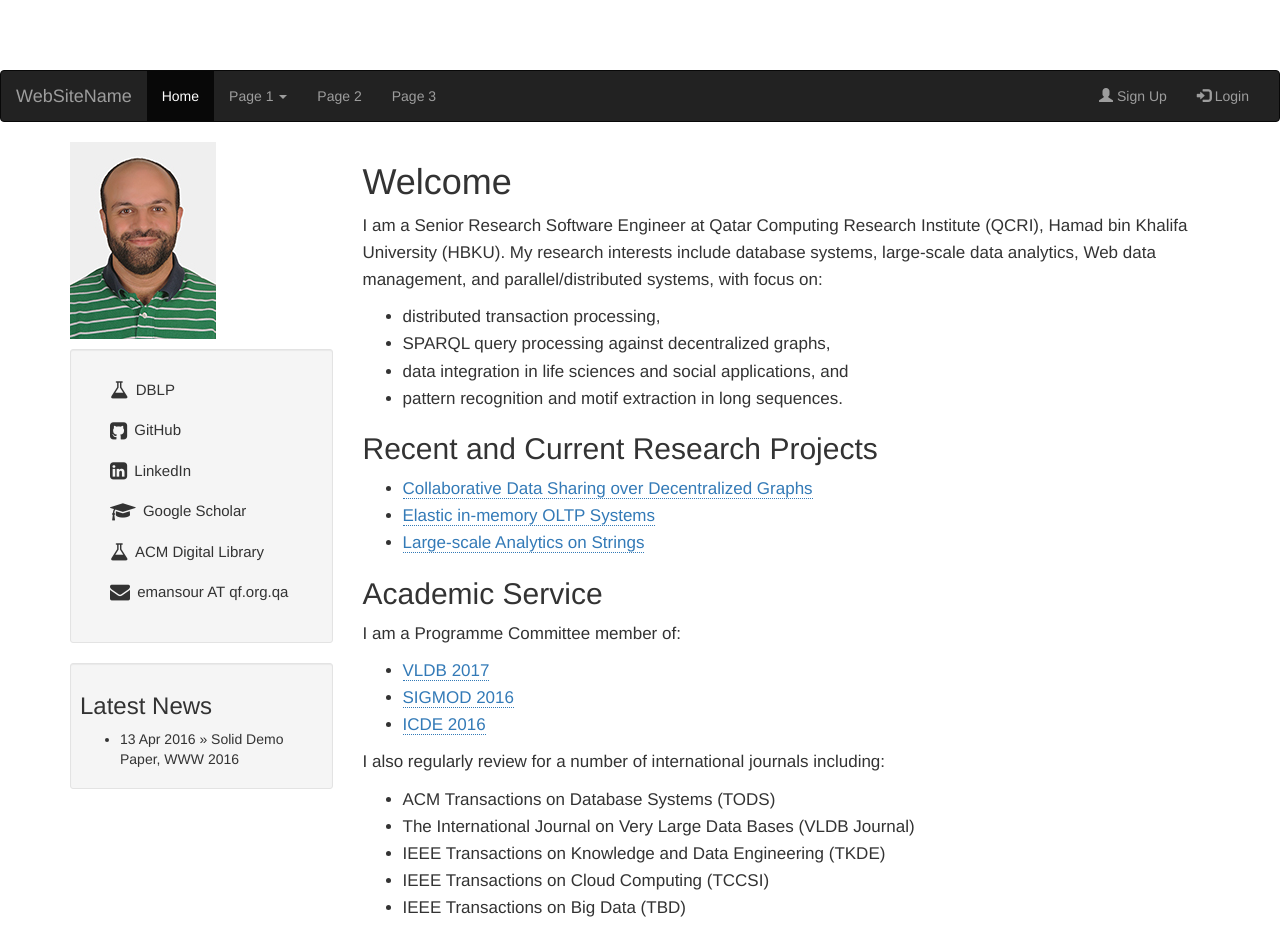
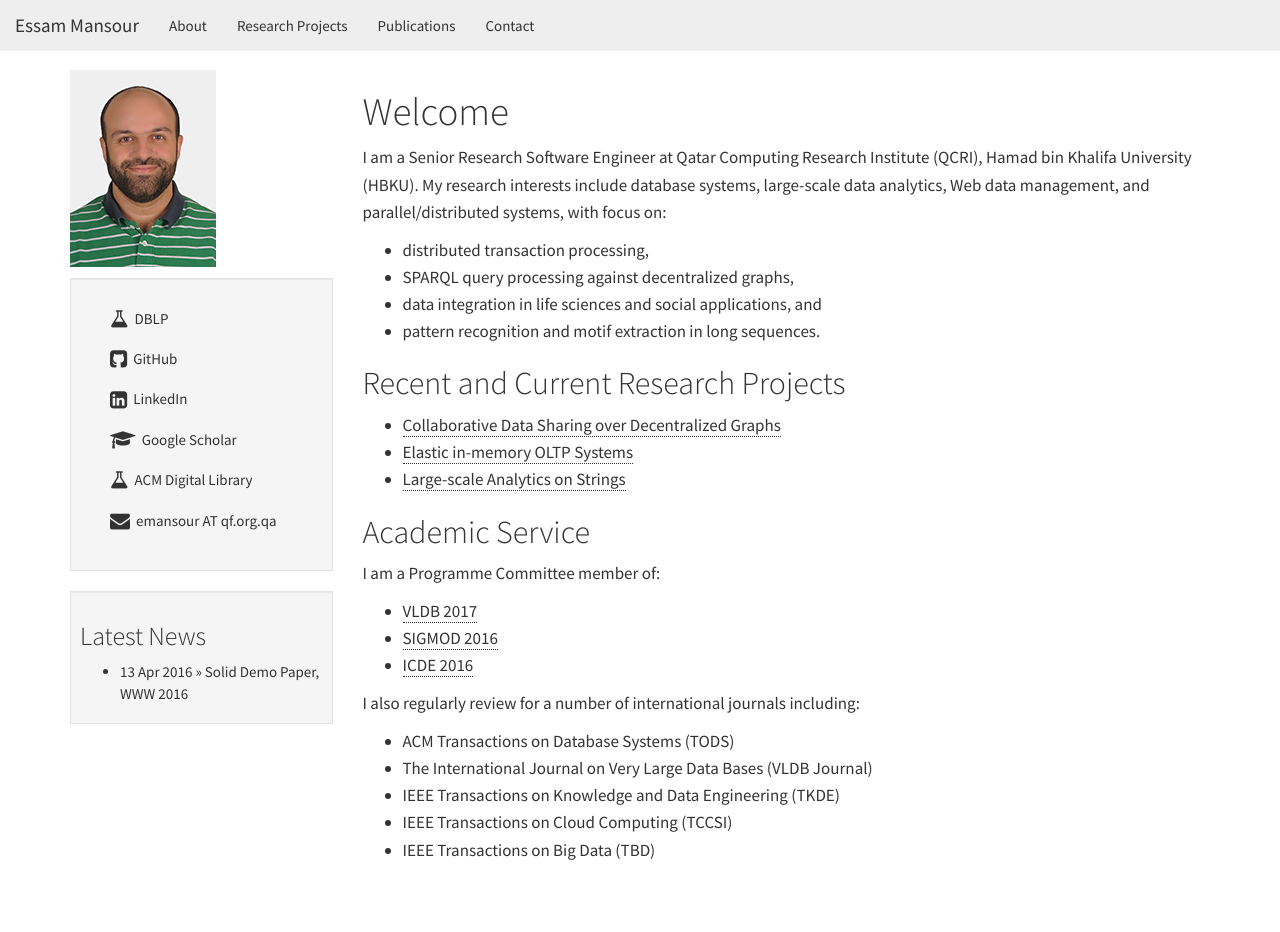
Before and after one commit to mansoure/mansoure.github.io, a Jekyll site: the page built from index.md, in a window 1280 px wide and 932 px high. Built offline with Jekyll 4.4.1, drawn with Linux system fonts in a browser that asks for light colours.

Commit message:
research projects

```diff
--- a/_layouts/default.html
+++ b/_layouts/default.html
@@ -35,48 +35,40 @@
 			<link href="http://emansour.com/favicon.png" rel="icon">
 
 
-			<meta name="viewport" content="width=device-width, initial-scale=1">
-			  <link rel="stylesheet" href="https://maxcdn.bootstrapcdn.com/bootstrap/3.3.7/css/bootstrap.min.css">
-			  <script src="https://ajax.googleapis.com/ajax/libs/jquery/1.12.4/jquery.min.js"></script>
-			  <script src="https://maxcdn.bootstrapcdn.com/bootstrap/3.3.7/js/bootstrap.min.js"></script>
-
-
 		{% include analytics.html %}
 
 		</head>
 		<body>
 
-	<nav class="navbar navbar-inverse">
-	  <div class="container-fluid">
+	<div class="navbar navbar-light navbar-fixed-top" style="background-color: #EEEEEE;" role="navigation">
+
+		<!--div class="navbar navbar-inverse navbar-fixed-top" role="navigation">
+				<div class="container"-->
 			        <div class="navbar-header">
-	      <button type="button" class="navbar-toggle" data-toggle="collapse" data-target="#myNavbar">
+			            <button type="button" class="navbar-toggle" data-toggle="collapse" data-target="navbar-ex1-collapse">
+			                <span class="sr-only">Toggle navigation</span>
 			                <span class="icon-bar"></span>
 			                <span class="icon-bar"></span>
 			                <span class="icon-bar"></span>
 			            </button>
-	      <a class="navbar-brand" href="#">WebSiteName</a>
+			            <a href="http://emansour.com/" class="navbar-brand">Essam Mansour</a>
 			        </div>
-	    <div class="collapse navbar-collapse" id="myNavbar">
+			        <div class="collapse navbar-collapse navbar-ex1-collapse">
 			            <ul class="nav navbar-nav">
-	        <li class="active"><a href="#">Home</a></li>
-	        <li class="dropdown">
-	          <a class="dropdown-toggle" data-toggle="dropdown" href="#">Page 1 <span class="caret"></span></a>
-	          <ul class="dropdown-menu">
-	            <li><a href="#">Page 1-1</a></li>
-	            <li><a href="#">Page 1-2</a></li>
-	            <li><a href="#">Page 1-3</a></li>
+
+				        	<li><a href="/about">About</a></li>
+							<li><a href="/research">Research Projects</a></li>
+							<li><a href="/publications">Publications</a></li>
+							<li><a href="/contact">Contact</a></li>
+
 			            </ul>
-	        </li>
-	        <li><a href="#">Page 2</a></li>
-	        <li><a href="#">Page 3</a></li>
-	      </ul>
-	      <ul class="nav navbar-nav navbar-right">
-	        <li><a href="#"><span class="glyphicon glyphicon-user"></span> Sign Up</a></li>
-	        <li><a href="#"><span class="glyphicon glyphicon-log-in"></span> Login</a></li>
-	      </ul>
+			            <!--ul class="nav navbar-nav navbar-right">
+			              <li><a href="archives.html"><i class="fa fa-th-list"></i><span class="icon-label">Archives</span></a></li>
+			            </ul-->
 			        </div>
+			        <!-- /.navbar-collapse -->
 			    </div>
-	</nav>
+			</div> <!-- /.navbar -->
 			<!-- Banner -->
 			<!-- End Banner -->
 
```
Lines whose indentation alone changed are shown as unchanged.
